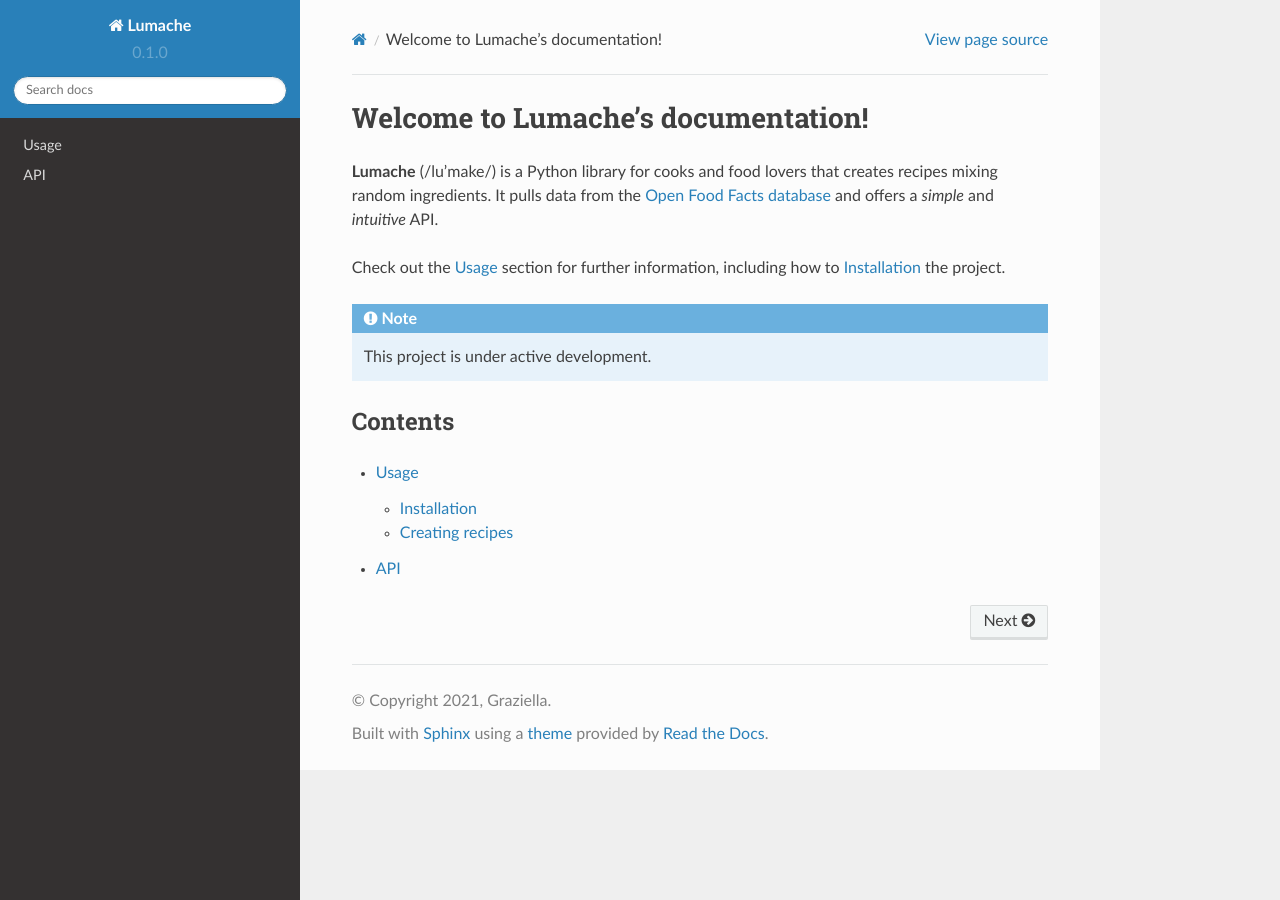
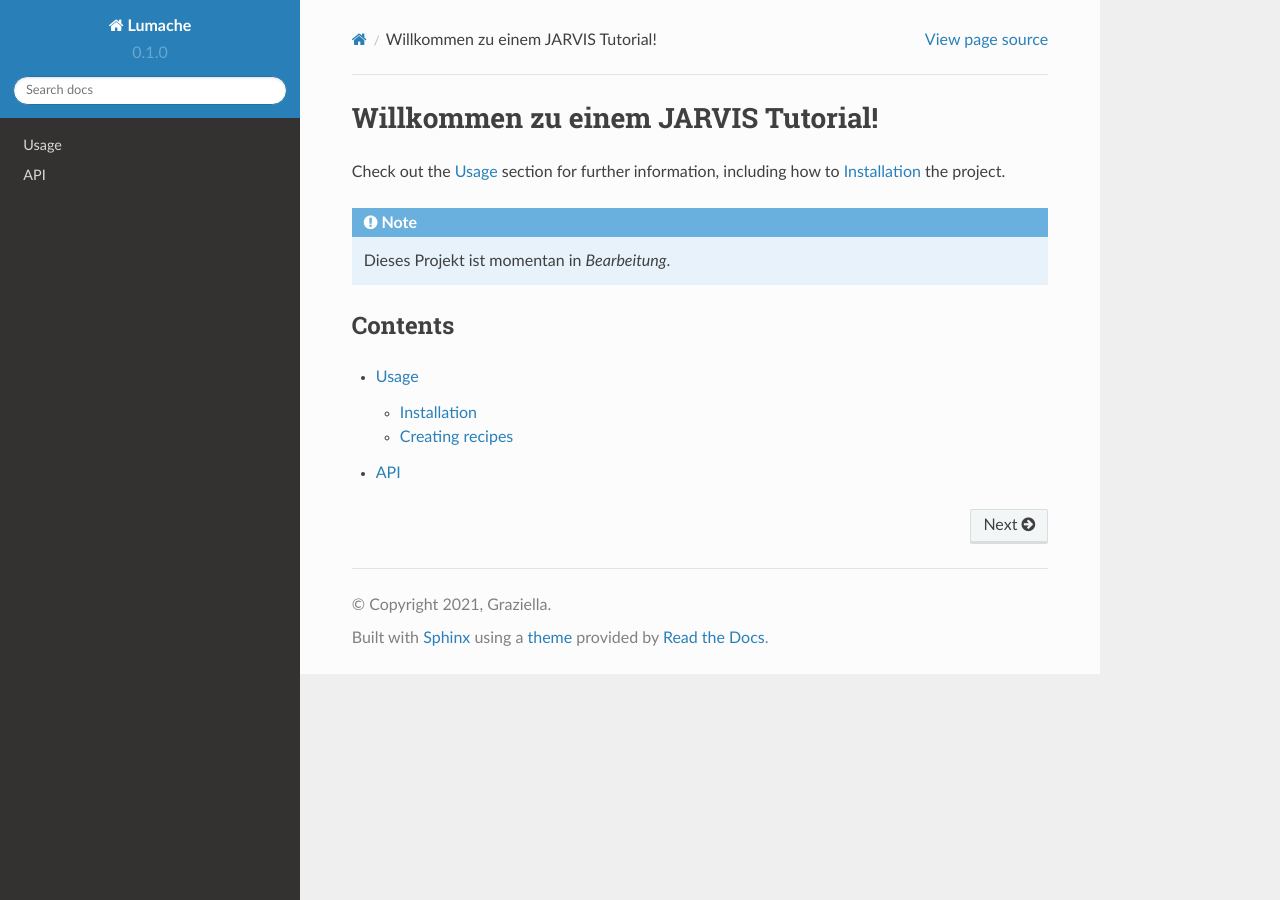
Before and after one commit to mcuiobroker/jarvis-tutorial, a Sphinx documentation site: the page built from docs/source/index.rst, in a window 1280 px wide. Built offline with Sphinx 7.4.7 and the Read the Docs theme 2.0.0, drawn with Linux system fonts in a browser that asks for light colours.

Commit message:
Änderung Text

```diff
--- a/docs/source/index.rst
+++ b/docs/source/index.rst
@@ -1,17 +1,12 @@
-Welcome to Lumache's documentation!
+Willkommen zu einem JARVIS Tutorial!
 ===================================
-
-**Lumache** (/lu'make/) is a Python library for cooks and food lovers
-that creates recipes mixing random ingredients.
-It pulls data from the `Open Food Facts database <https://world.openfoodfacts.org/>`_
-and offers a *simple* and *intuitive* API.
 
 Check out the :doc:`usage` section for further information, including
 how to :ref:`installation` the project.
 
 .. note::
 
-   This project is under active development.
+   Dieses Projekt ist momentan in `Bearbeitung`.
 
 Contents
 --------
```
